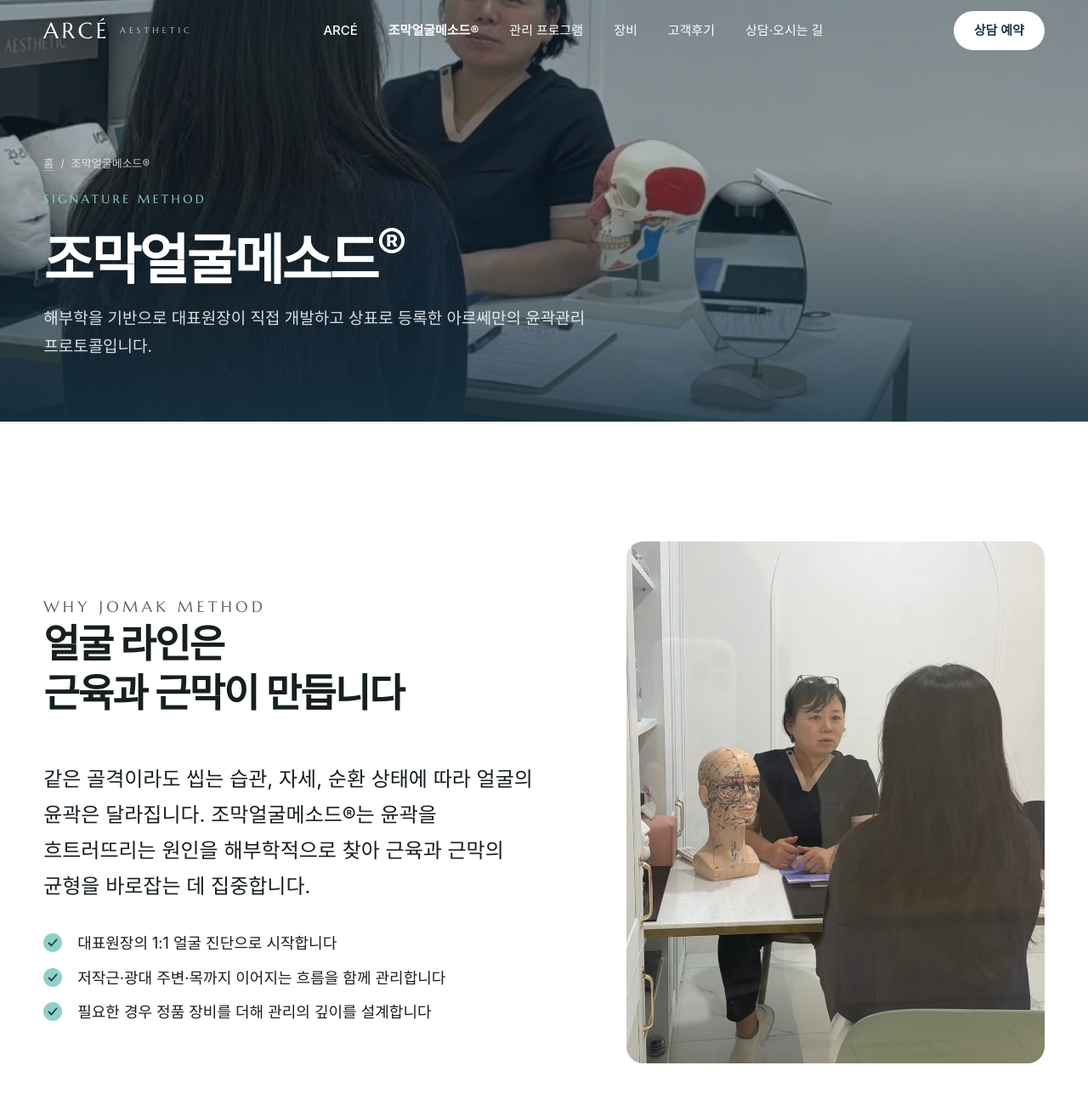
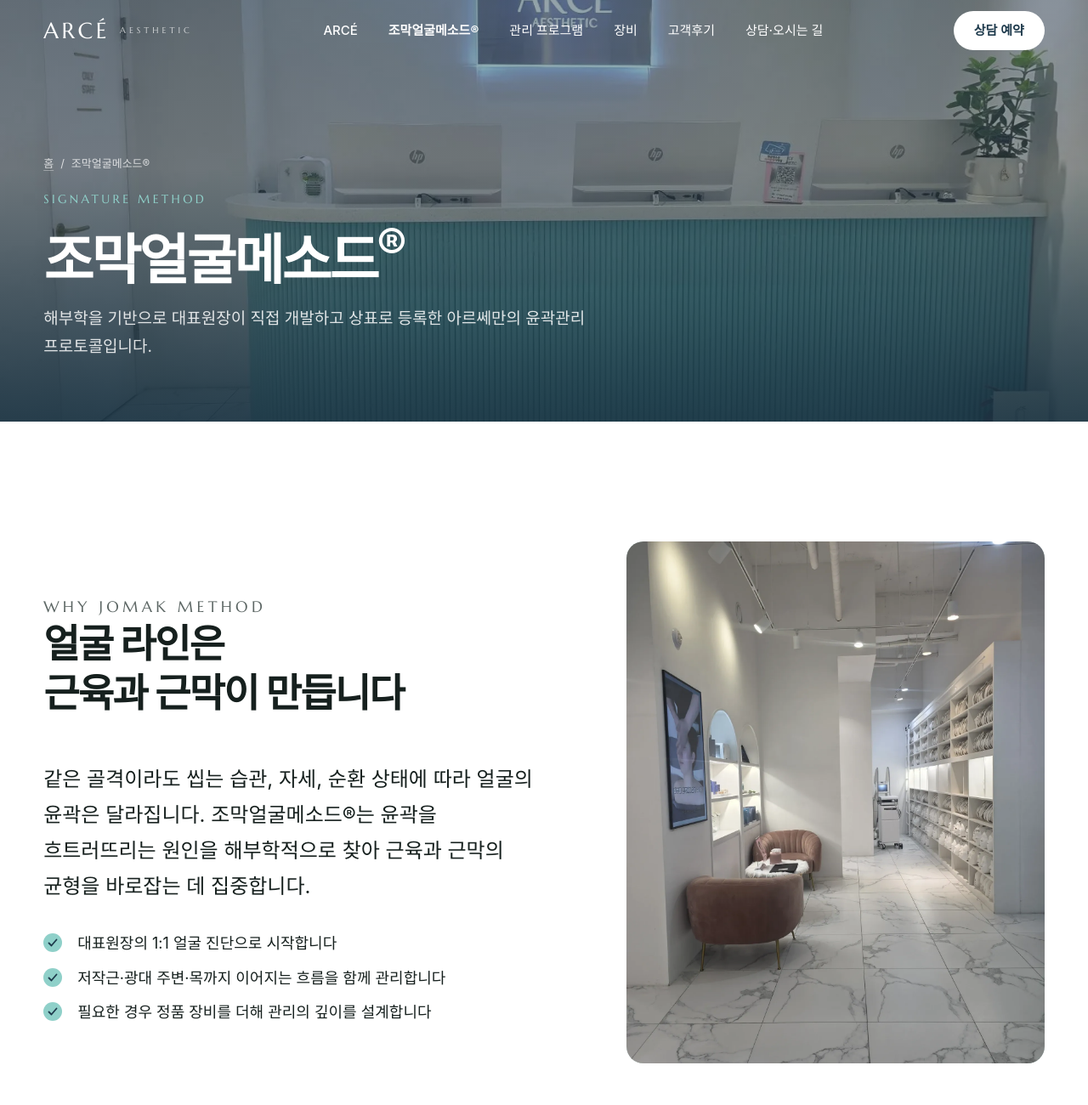
Before and after one commit to JunsCreuel/arce-aesthetic, a plain HTML site: page method.html in a window 1280 px wide. Shown: the top 1300 px of the page at 85% size. Drawn offline with Linux system fonts and the light colour scheme; a web font is replaced by a local one.

Commit message:
상담실 상담 사진을 매장·원장 사진으로 교체

```diff
--- a/method.html
+++ b/method.html
@@ -8,7 +8,7 @@
 <meta name="description" content="해부학 기반으로 대표원장이 직접 개발하고 상표 등록한 아르쎄의 윤곽관리 프로토콜, 조막얼굴메소드®.">
 <meta property="og:title" content="조막얼굴메소드® | 아르쎄에스테틱">
 <meta property="og:description" content="해부학 기반으로 대표원장이 직접 개발하고 상표 등록한 아르쎄의 윤곽관리 프로토콜, 조막얼굴메소드®.">
-<meta property="og:image" content="assets/method-1.webp">
+<meta property="og:image" content="assets/interior-hero.webp">
 <meta name="theme-color" content="#1E3A4C">
 <link rel="preconnect" href="https://fonts.googleapis.com">
 <link rel="preconnect" href="https://fonts.gstatic.com" crossorigin>
@@ -34,7 +34,7 @@
 </div>
 <main>
 <section class="phero" id="top">
-  <div class="phero__bg" aria-hidden="true"><img src="assets/method-1.webp" alt="" style="object-position:50% 55%"></div>
+  <div class="phero__bg" aria-hidden="true"><img src="assets/interior-hero.webp" alt="" style="object-position:50% 50%"></div>
   <div class="wrap phero__in">
     <nav class="crumb" aria-label="현재 위치"><a href="index.html">홈</a> <span aria-hidden="true">/</span> <span>조막얼굴메소드®</span></nav>
     <p class="phero__en">SIGNATURE METHOD</p>
@@ -53,7 +53,7 @@
         <li>필요한 경우 정품 장비를 더해 관리의 깊이를 설계합니다</li>
       </ul>
     </div>
-    <figure class="split__img"><img src="assets/method-4.webp" alt="대표원장이 해부학 모형으로 설명하는 상담 장면" loading="lazy" style="object-position:50% 45%"></figure>
+    <figure class="split__img"><img src="assets/lounge.webp" alt="아르쎄에스테틱 라운지" loading="lazy" style="object-position:50% 50%"></figure>
   </div>
 </section>
 <section class="method" id="method" aria-labelledby="methodT">
@@ -73,10 +73,10 @@
       </div>
     </div>
     <figure class="mphoto" id="face" data-s="0">
-        <img src="assets/method-1.webp" width="900" height="1600" alt="원장이 해부학 모형을 앞에 두고 고객의 얼굴을 진단하는 상담 장면" loading="lazy" style="object-position:50% 55%">
+        <img src="assets/director-tall.webp" width="900" height="1600" alt="아르쎄에스테틱 대표원장 조외현" loading="lazy" style="object-position:50% 30%">
         <img src="assets/method-2.webp" width="900" height="1600" alt="원장이 목과 쇄골 라인을 이완하는 관리 장면" loading="lazy" style="object-position:50% 45%">
         <img src="assets/method-3.webp" width="900" height="1600" alt="원장이 얼굴 라인을 정돈하는 관리 장면" loading="lazy" style="object-position:50% 58%">
-        <img src="assets/method-4.webp" width="900" height="1600" alt="원장이 관리 후 홈케어를 설명하는 상담 장면" loading="lazy" style="object-position:50% 45%">
+        <img src="assets/lounge-masks.webp" width="900" height="1600" alt="홈케어 제품이 진열된 아르쎄에스테틱 라운지" loading="lazy" style="object-position:60% 50%">
       </figure>
   </div>
 </section>
```
Also changed, not shown: contact.html (+1 -1 lines), index.html (+3 -3 lines).
